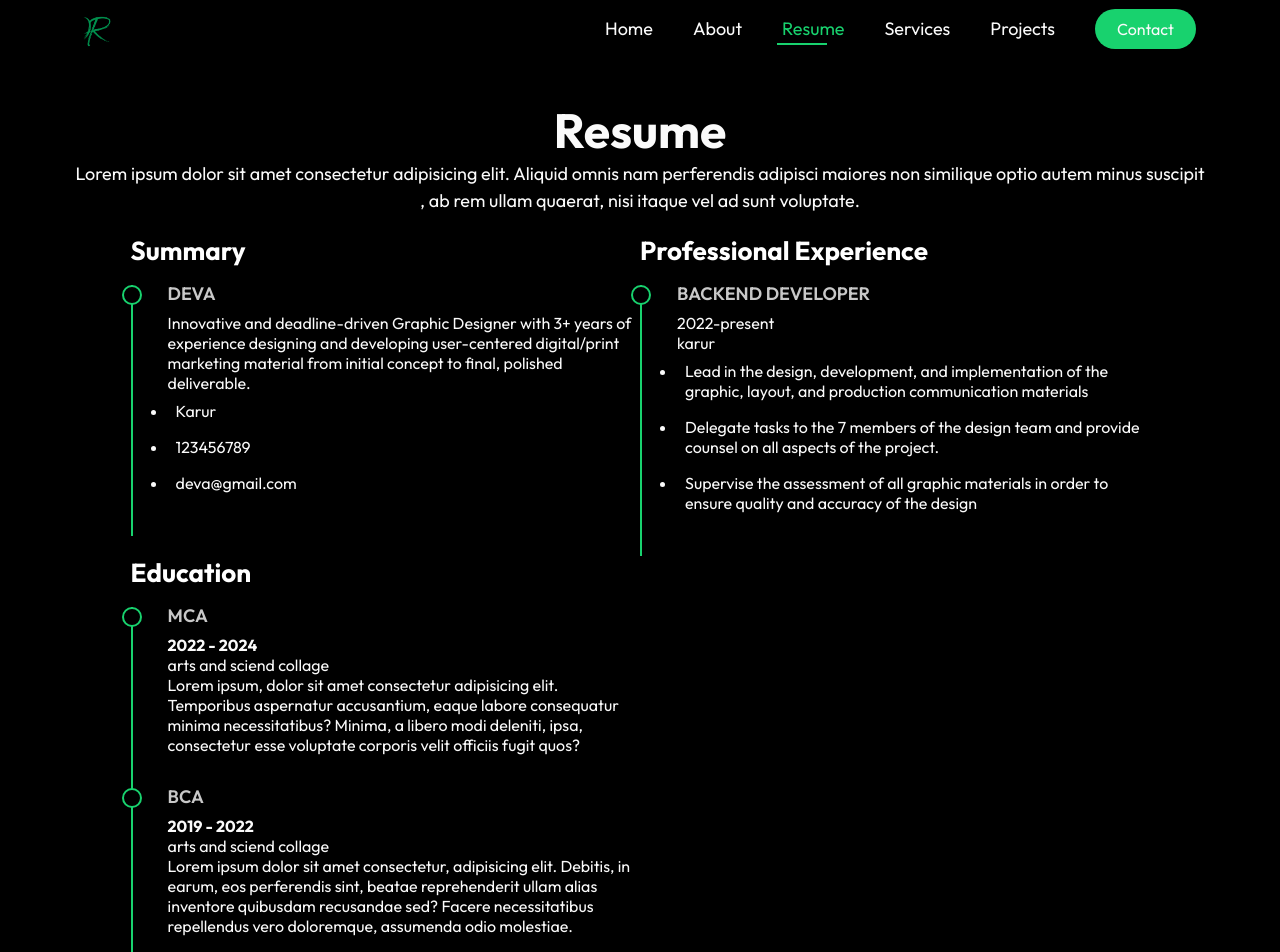
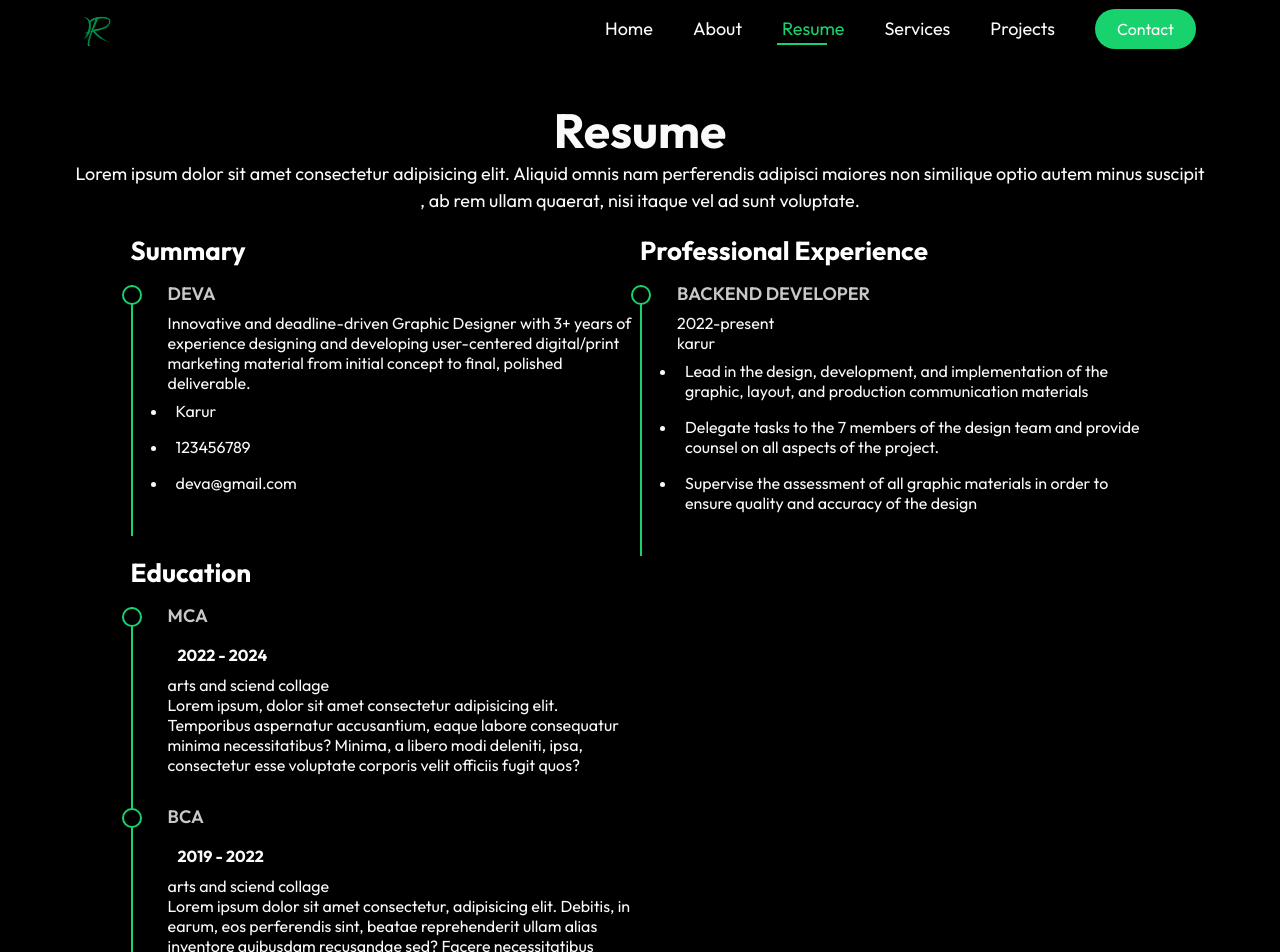
Before and after one commit to iam-dev-deva/dev-portfolio, a React (Vite) app: page /resume in a window 1280 px wide. Shown: the top 952 px of the page. Built offline with nearby package versions, Linux system fonts and the light colour scheme.

Commit message:
resume fix

```diff
--- a/src/components/Resume/Resume.css
+++ b/src/components/Resume/Resume.css
@@ -51,6 +51,9 @@
     padding: 8px;
 }
 .column-data span{
-    padding: 15px 0px;
-    margin: 10px 0 10px 0;
+    padding: 25px 0px;
+    margin: 20px 0 20px 0;
 }
+.column-sub{
+    padding: 10px 10px;
+}
--- a/src/components/Resume/Resume.jsx
+++ b/src/components/Resume/Resume.jsx
@@ -29,16 +29,16 @@ const Resume = () => {
             <h2>Education</h2>
             <div className="column-data">
               <h3 className="column-title">MCA</h3>
-              <h4>2022 - 2024</h4>
-              <span>
+              <h4 className='column-sub'>2022 - 2024</h4>
+              <span className='column-sub'>
                 arts and sciend collage
               </span><br />
               <span>Lorem ipsum, dolor sit amet consectetur adipisicing elit. Temporibus aspernatur accusantium, eaque labore consequatur minima necessitatibus? Minima, a libero modi deleniti, ipsa, consectetur esse voluptate corporis velit officiis fugit quos?</span>
             </div>
             <div className="column-data">
               <h3 className="column-title">BCA</h3>
-              <h4>2019 - 2022</h4>
-              <span>
+              <h4 className='column-sub'> 2019 - 2022</h4>
+              <span className='column-sub'>
                 arts and sciend collage
               </span><br />
               <span>Lorem ipsum dolor sit amet consectetur, adipisicing elit. Debitis, in earum, eos perferendis sint, beatae reprehenderit ullam alias inventore quibusdam recusandae sed? Facere necessitatibus repellendus vero doloremque, assumenda odio molestiae.</span>
@@ -51,8 +51,8 @@ const Resume = () => {
             <h2 >Professional Experience</h2>
             <div className="column-data">
               <h2 className="column-title">Backend Developer</h2>
-              <span>2022-present</span><br />
-              <span>karur</span>
+              <span className='column-sub'>2022-present</span><br />
+              <span className='column-sub'>karur</span>
               <ul>
                 <li>Lead in the design, development, and implementation of the graphic, layout, and production communication materials</li>
                 <li>Delegate tasks to the 7 members of the design team and provide counsel on all aspects of the project.</li>
```
